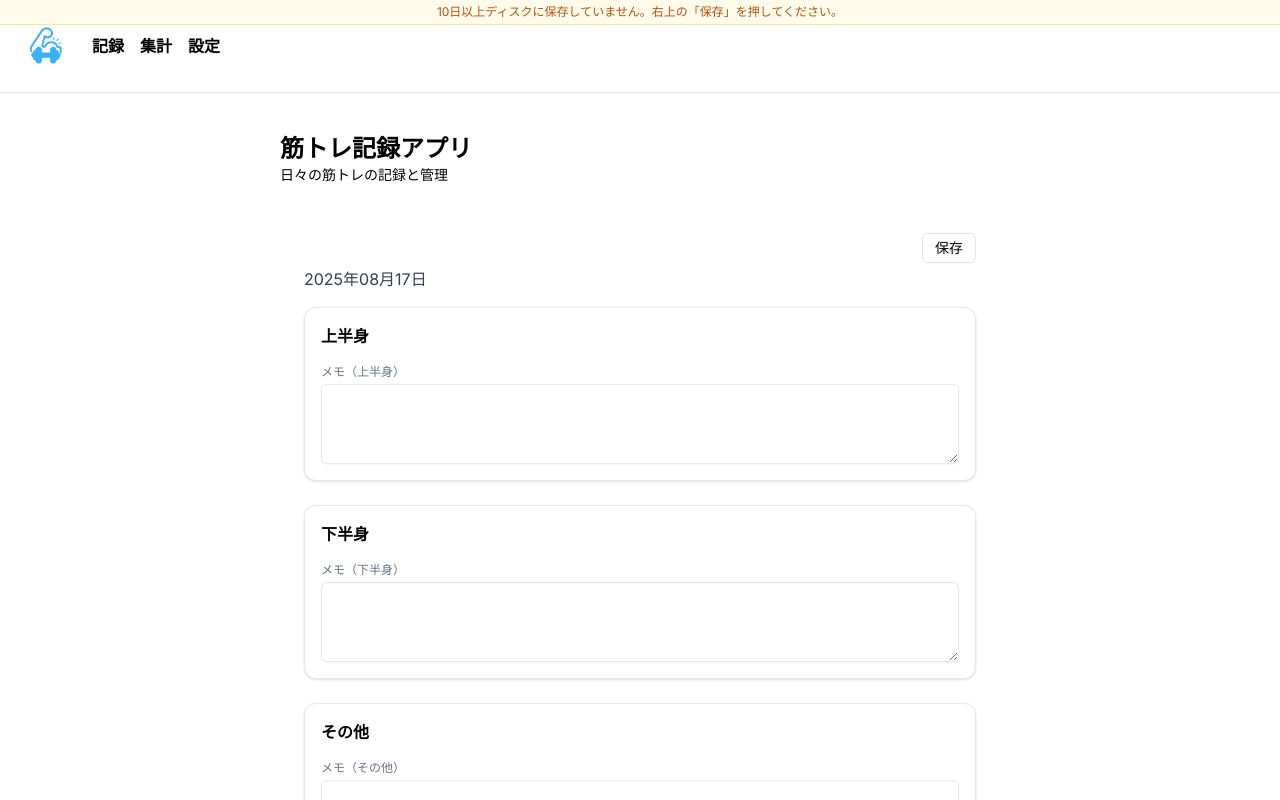
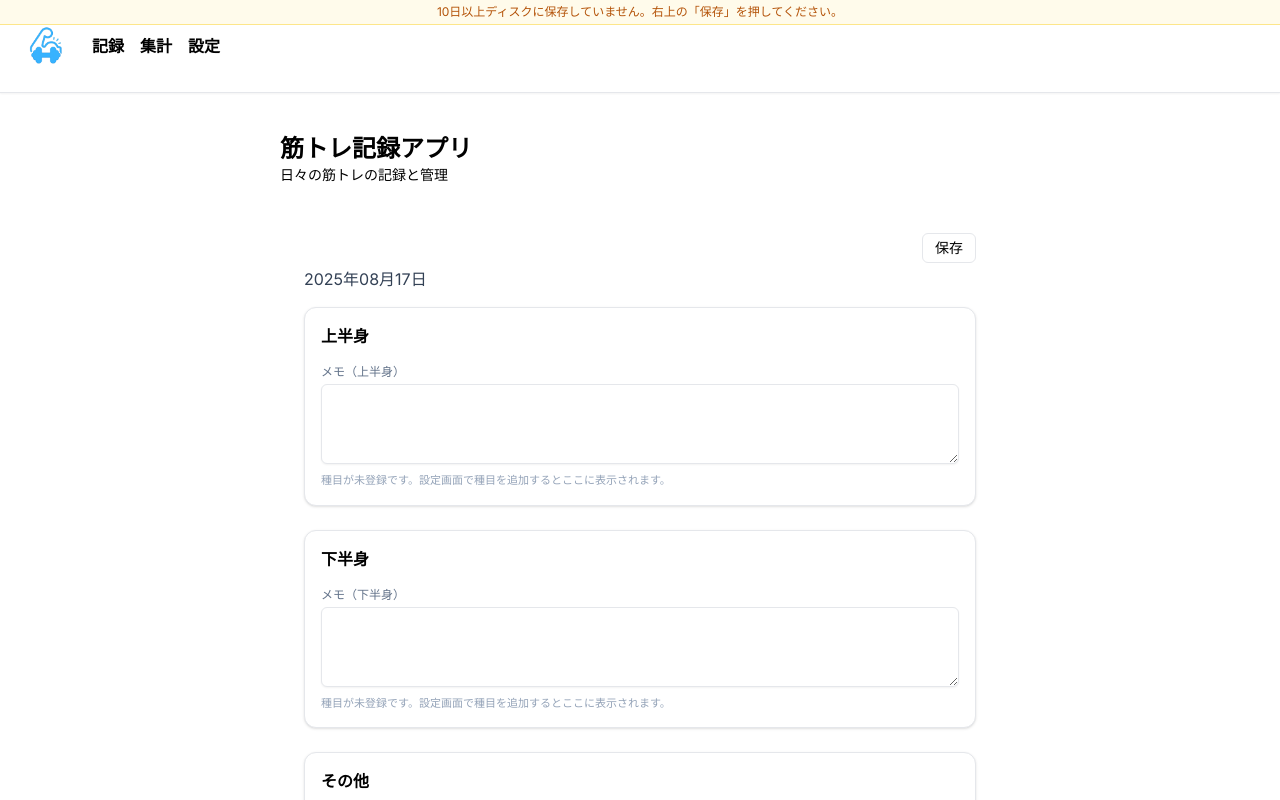
Before and after one commit to Mickey-1996/workout-tracker20250807, a Next.js app: page / in a window 1280 px wide. Shown: the top 800 px of the page. Built offline with nearby package versions, Linux system fonts and the light colour scheme.

Commit message:
Update RecordTab.tsx

```diff
--- a/src/tabs/RecordTab.tsx
+++ b/src/tabs/RecordTab.tsx
@@ -94,8 +94,14 @@ function hasAnyData(r: DayRecord | DayRecordStrict | null | undefined) {
   return Boolean(anySets || anyCounts || anyTimes || anyNotes.trim());
 }
 
-/* --- 設定ロード（v2優先→旧フォーマット） --- */
+/* --- 設定ロード --- */
+/** 可能な設定ソース:
+ *  1) wt:settings.v2 ... { items: [{ id, name, category, enabled, mode/inputMode, sets/checkCount, repTarget, order }] }
+ *  2) exercises      ... { upper/lower/etc: [{...}] }
+ *  3) wt:settings    ... { upper/lower/etc: [{...}] } ← これを新たにサポート（レガシー）
+ */
 function loadExercises(): ExercisesGrouped {
+  // v2（新フォーマット）
   const v2 = loadJSON<any>("wt:settings.v2");
   if (v2?.items && Array.isArray(v2.items)) {
     const grouped: ExercisesGrouped = { upper: [], lower: [], etc: [] };
@@ -112,11 +118,9 @@ function loadExercises(): ExercisesGrouped {
         repTarget: it.repTarget,
         order: it.order,
       };
-      if (item.category === "upper" || item.category === "lower" || item.category === "etc") {
-        grouped[item.category].push(item);
-      } else {
-        grouped.etc.push(item);
-      }
+      (item.category === "upper" ? grouped.upper
+        : item.category === "lower" ? grouped.lower
+        : grouped.etc).push(item);
     }
     for (const k of ["upper", "lower", "etc"] as const) {
       grouped[k].sort((a, b) => (a.order ?? 0) - (b.order ?? 0));
@@ -124,10 +128,23 @@ function loadExercises(): ExercisesGrouped {
     return grouped;
   }
 
+  // 旧: exercises
   const raw = loadJSON<any>("exercises");
-  const fallback: ExercisesGrouped = { upper: [], lower: [], etc: [] };
-  if (!raw) return fallback;
+  const groupedFromRaw = normalizeLegacyGrouped(raw);
+  if (groupedFromRaw) return groupedFromRaw;
 
+  // 旧: wt:settings（今回追加）
+  const legacy = loadJSON<any>("wt:settings");
+  const groupedFromLegacy = normalizeLegacyGrouped(legacy);
+  if (groupedFromLegacy) return groupedFromLegacy;
+
+  // どれも無ければ空
+  return { upper: [], lower: [], etc: [] };
+}
+
+/** legacy/exercises, legacy/wt:settings を {upper,lower,etc} に正規化 */
+function normalizeLegacyGrouped(src: any): ExercisesGrouped | null {
+  if (!src) return null;
   const norm = (arr?: any[]) =>
     Array.isArray(arr)
       ? arr.map((it: any) => ({
@@ -143,12 +160,18 @@ function loadExercises(): ExercisesGrouped {
           order: Number(it.order ?? 1),
         }))
       : [];
-
   const grouped: ExercisesGrouped = {
-    upper: norm(raw.upper),
-    lower: norm(raw.lower),
-    etc: norm(raw.etc),
+    upper: norm(src.upper),
+    lower: norm(src.lower),
+    etc: norm(src.etc),
   };
+  if (
+    grouped.upper.length === 0 &&
+    grouped.lower.length === 0 &&
+    grouped.etc.length === 0
+  ) {
+    return null;
+  }
   for (const k of ["upper", "lower", "etc"] as const) {
     grouped[k].sort((a, b) => (a.order ?? 0) - (b.order ?? 0));
   }
@@ -183,6 +206,7 @@ export default function RecordTab() {
 
   useEffect(() => {
     try { setExercises(loadExercises()); } catch {}
+
     try {
       const loaded = loadDayRecord(todayStr) as DayRecord | null | undefined;
       if (loaded) {
@@ -195,6 +219,7 @@ export default function RecordTab() {
         });
       }
     } catch {}
+
     try {
       const t = Number(localStorage.getItem("wt:lastDiskSaveAt") || 0);
       setLastDiskSaveAt(t);
@@ -370,6 +395,13 @@ export default function RecordTab() {
             }}
           />
         </div>
+
+        {/* 種目が0件のときの小さな案内（UIは維持） */}
+        {exercises[key].filter((it) => it.enabled ?? true).length === 0 && (
+          <div className="mt-2 text-[11px] text-slate-400">
+            種目が未登録です。設定画面で種目を追加するとここに表示されます。
+          </div>
+        )}
       </Card>
     );
   };
```
